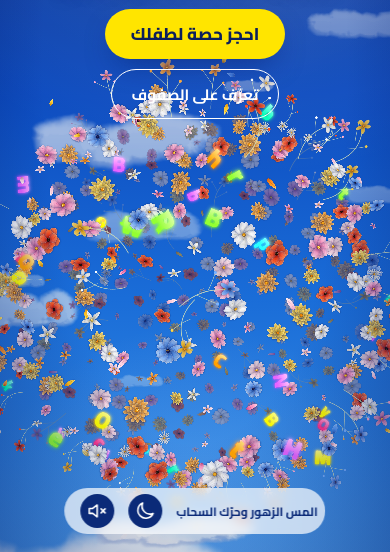
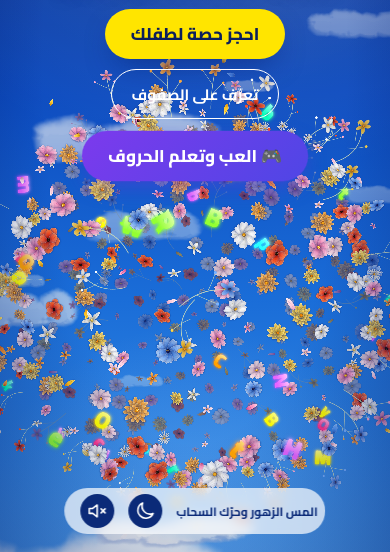
Before and after one commit to i2220/yasmina-site, a website: page public/index.html in a window 390 px wide. Shown: the part 292-844 px from the top of the page. Drawn offline with Linux system fonts and the light colour scheme; no server answers; animation ran at ten frames a second.

Commit message:
update16b: play button on mobile

```diff
--- a/public/index.html
+++ b/public/index.html
@@ -203,6 +203,22 @@ em{font-style:normal;color:var(--muted);font-weight:500;font-size:14px}
 .wiz [hidden]{display:none}
 @media (max-width:520px){.steps2 li span{display:none}.steps2 li{justify-content:center}}
 
+/* زر اللعبة في الهيرو - موبايل فقط */
+.play-hero-btn{display:none}
+@media (max-width:820px){
+  .play-hero-btn{
+    display:inline-flex;align-items:center;gap:10px;
+    min-height:50px;padding:0 26px;border-radius:99px;
+    background:linear-gradient(135deg,#7c3aed,#4f46e5);
+    color:#fff;font-weight:800;font-size:17px;
+    box-shadow:0 8px 24px -8px rgba(99,52,220,.7);
+    transition:transform .2s,box-shadow .2s;
+    animation:playPulse 2.4s ease-in-out infinite;
+  }
+  .play-hero-btn:hover{transform:translateY(-2px) scale(1.03);box-shadow:0 12px 28px -8px rgba(99,52,220,.85)}
+  @keyframes playPulse{0%,100%{box-shadow:0 8px 24px -8px rgba(99,52,220,.7),0 0 0 0 rgba(124,58,237,.4)}60%{box-shadow:0 8px 24px -8px rgba(99,52,220,.7),0 0 0 10px rgba(124,58,237,0)}}
+}
+
 /* ===== لعبة العب وتعلم ===== */
 .play-tabs{display:flex;gap:10px;margin-bottom:clamp(20px,3vw,32px);flex-wrap:wrap}
 .play-tab{display:inline-flex;align-items:center;gap:8px;min-height:48px;padding:0 22px;border-radius:99px;border:1.5px solid var(--line);font-weight:700;font-size:17px;color:var(--ink);background:var(--panel);transition:background .2s,border-color .2s,color .2s;cursor:pointer}
@@ -299,6 +315,7 @@ em{font-style:normal;color:var(--muted);font-weight:500;font-size:14px}
       <button class="ghost" type="button" data-open="levels">تعرّف على الصفوف</button>
     </div>
     <ul class="trust"><li>زووم مباشر</li><li>مجموعات صغيرة</li><li>تقرير بعد كل حصة</li></ul>
+    <button class="play-hero-btn" type="button" data-open="play">🎮 العب وتعلم الحروف</button>
   </section>
   <div class="corner"><span>المس الزهور وحرّك السحاب</span>
     <button class="sound" id="mode" type="button" aria-pressed="false" aria-label="الوضع الليلي"><svg viewBox="0 0 24 24"><path class="mo" d="M20 14.5A8 8 0 0 1 9.5 4a8 8 0 1 0 10.5 10.5Z"/><g class="su"><circle cx="12" cy="12" r="4"/><path d="M12 3v2M12 19v2M3 12h2M19 12h2M5.6 5.6 7 7M17 17l1.4 1.4M18.4 5.6 17 7M7 17l-1.4 1.4"/></g></svg></button>
```
